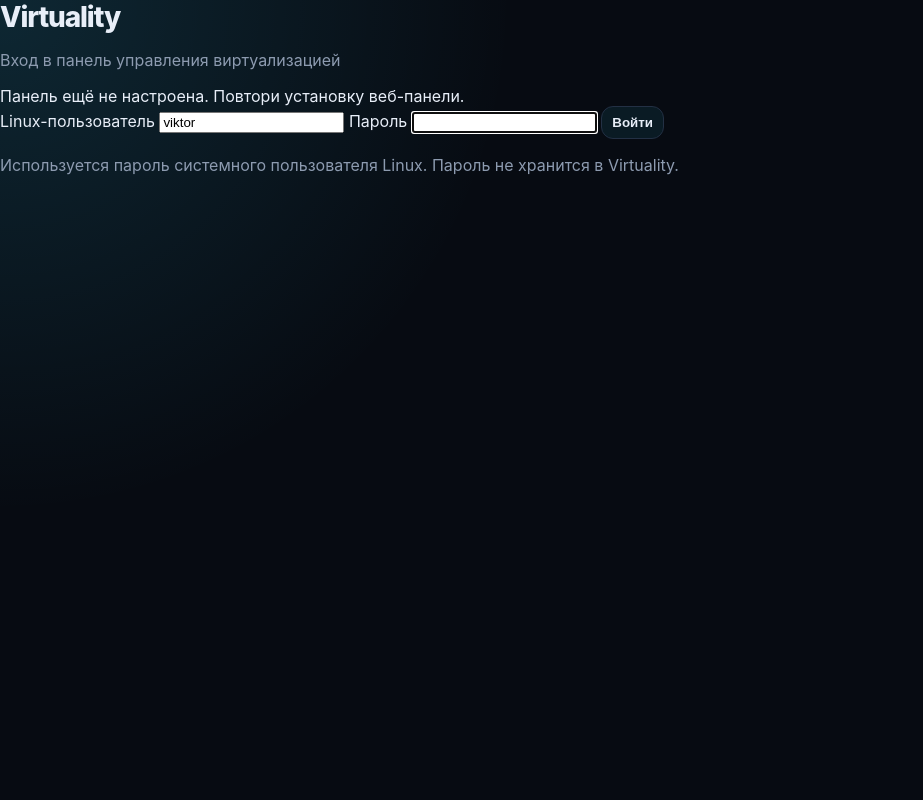
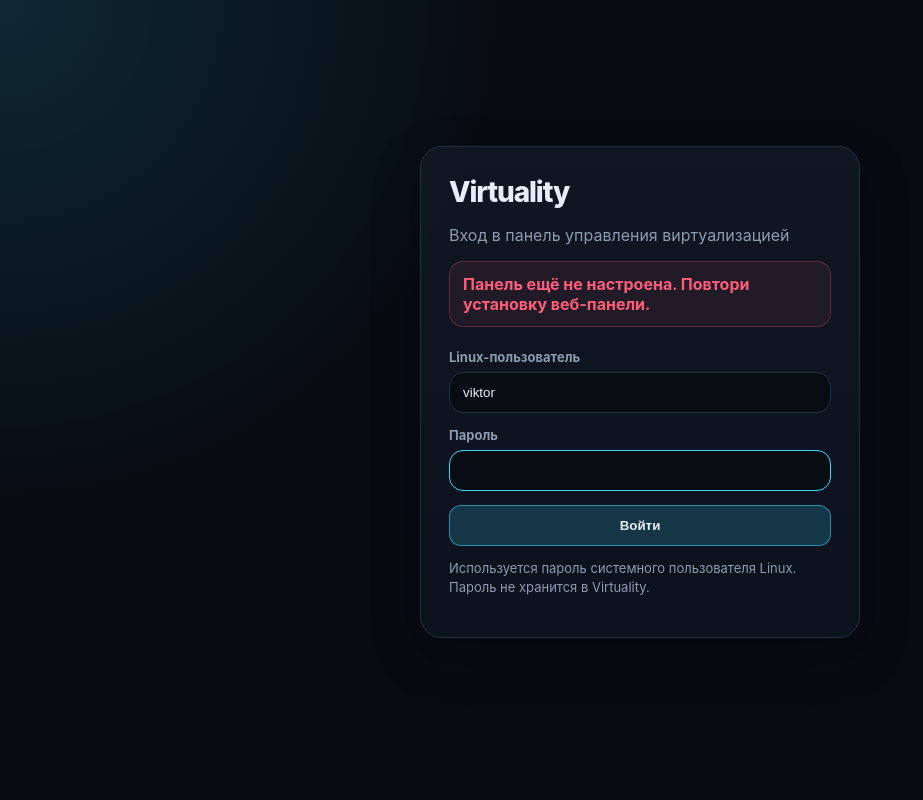
Before and after one commit to viktor138irk/virtuality, a FastAPI app: page /login in a window 1280 px wide. Shown: the whole page, without its empty margins (0-923 px from the left). Run offline with FastAPI, Linux system fonts and the light colour scheme.

Commit message:
Style login page and logout button

```diff
--- a/web/static/app.css
+++ b/web/static/app.css
@@ -48,12 +48,14 @@ body {
 }
 
 .muted { color: var(--muted); }
+.small-note { font-size: 13px; line-height: 1.45; }
 
 .top-meta {
   display: flex;
   gap: 10px;
   flex-wrap: wrap;
   justify-content: flex-end;
+  align-items: center;
 }
 
 .top-meta span,
@@ -73,7 +75,8 @@ body {
 .stats { grid-template-columns: repeat(4, minmax(0, 1fr)); margin-bottom: 16px; }
 .two { grid-template-columns: repeat(2, minmax(0, 1fr)); margin-bottom: 16px; }
 
-.card {
+.card,
+.auth-card {
   background: linear-gradient(180deg, rgba(16, 23, 34, .96), rgba(13, 19, 29, .96));
   border: 1px solid var(--line);
   border-radius: 22px;
@@ -125,7 +128,7 @@ th { color: var(--muted); font-size: 13px; font-weight: 700; }
 tr:last-child td { border-bottom: 0; }
 
 .actions { display: flex; gap: 8px; flex-wrap: wrap; }
-.actions form { margin: 0; }
+.actions form, .logout-form { margin: 0; }
 button {
   border: 1px solid var(--line);
   background: rgba(55,214,255,.08);
@@ -137,6 +140,9 @@ button {
 }
 button:hover { border-color: var(--accent); }
 button.danger { background: rgba(255,92,122,.09); color: var(--red); }
+button.primary { background: rgba(55,214,255,.18); border-color: rgba(55,214,255,.55); }
+button.ghost { background: rgba(255,255,255,.035); color: var(--muted); }
+button.wide { width: 100%; padding: 12px 14px; }
 
 pre {
   overflow: auto;
@@ -149,6 +155,34 @@ pre {
   line-height: 1.55;
 }
 
+.auth-body {
+  display: grid;
+  place-items: center;
+  padding: 20px;
+}
+.auth-shell { width: min(440px, 100%); }
+.auth-card { padding: 28px; }
+.auth-brand { margin-bottom: 6px; }
+.auth-form { display: grid; gap: 14px; margin-top: 22px; }
+.auth-form label { display: grid; gap: 7px; color: var(--muted); font-size: 13px; font-weight: 700; }
+.auth-form input {
+  width: 100%;
+  border: 1px solid var(--line);
+  background: rgba(7,11,18,.82);
+  color: var(--text);
+  border-radius: 14px;
+  padding: 12px 13px;
+  outline: none;
+}
+.auth-form input:focus { border-color: var(--accent); }
+.alert {
+  padding: 12px 13px;
+  border-radius: 14px;
+  margin-top: 14px;
+  font-weight: 700;
+}
+.alert.danger { color: var(--red); background: rgba(255,92,122,.08); border: 1px solid rgba(255,92,122,.28); }
+
 @media (max-width: 900px) {
   .topbar { align-items: flex-start; flex-direction: column; }
   .stats, .two { grid-template-columns: 1fr; }
```
